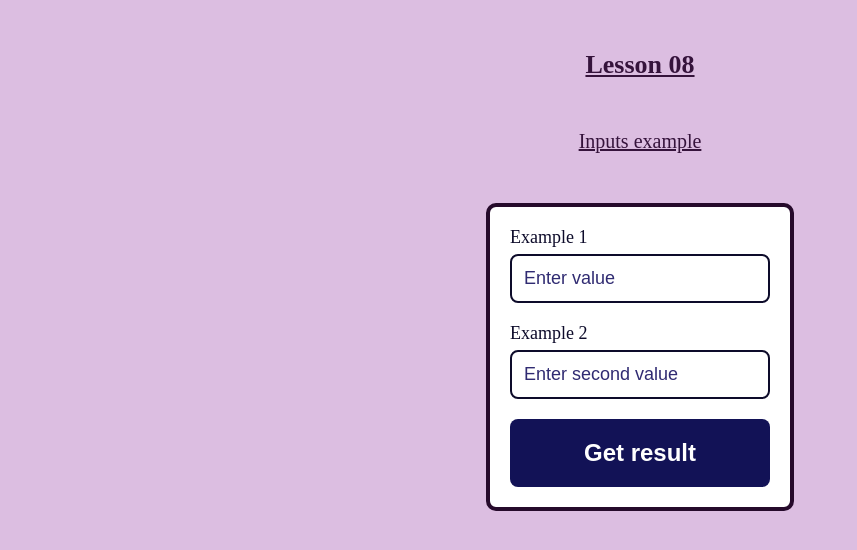
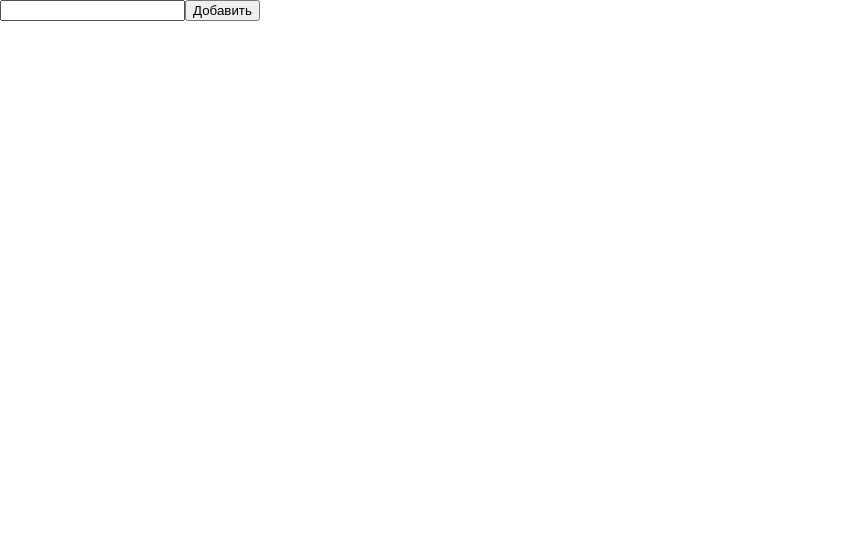
Before and after one commit to iwan-semjonow-dev/78_react_ts, a React (Vite) app: page / in a window 1280 px wide. Shown: the top 550 px of the page, without its empty margins (0-857 px from the left). Built offline with nearby package versions, Linux system fonts and the light colour scheme.

Commit message:
Add lesson 09 and homework 09

```diff
--- a/src/App.tsx
+++ b/src/App.tsx
@@ -3,7 +3,8 @@ import GlobalStyles from "./styles/GlobalStyles";
 // import Lesson05 from "./lessons/Lesson05/Lesson05";
 // import Lesson06 from "./lessons/Lesson06/Lesson06";
 // import Lesson07 from "./lessons/Lesson07/Lesson07";
-import Lesson08 from "./lessons/Lesson08/Lesson08";
+// import Lesson08 from "./lessons/Lesson08/Lesson08";
+import Lesson09 from "./lessons/Lesson09/Lesson09";
 // Homeworks imports
 function App() {
   return (
@@ -19,7 +20,8 @@ function App() {
       {/* Lesson 07. Styling components */}
       {/* <Lesson07/> */}
       {/* Lesson 08. Controlled and uncontrolled components */}
-      <Lesson08 />
+      {/* <Lesson08 /> */}
+      <Lesson09 />
     </>
   );
 }
--- /dev/null
+++ b/src/components/ToDoList/ToDoList.tsx
@@ -0,0 +1,19 @@
+interface ToDoListProps {
+    tasks: string[];
+    deleteTask: (index: number) => void;
+}
+
+function ToDoList({ tasks, deleteTask }: ToDoListProps) {
+    return (
+        <div>
+            {tasks.map((item, index) => (
+                <div key={index}>
+                    {item}
+                    <button onClick={() => deleteTask(index)}>X</button>
+                </div>
+            ))}
+        </div>
+    );
+}
+
+export default ToDoList;
--- /dev/null
+++ b/src/lessons/Lesson09/Lesson09.tsx
@@ -0,0 +1,48 @@
+import ToDoList from "../../components/ToDoList/ToDoList";
+
+import { useState, type ChangeEvent } from "react";
+
+function Lesson09() {
+
+    const [task, setTask] = useState("");
+    const [tasks, setTasks] = useState<string[]>([]);
+    const [error, setError] = useState("");
+
+    const addTask = () => {
+        if (task === "") {
+            setError("Введите задачу");
+            return;
+        }
+
+        setTasks([task, ...tasks]);
+        setTask("");
+        setError("");
+    };
+
+    const inputChange = (event: ChangeEvent<HTMLInputElement>) => {
+        setTask(event.target.value);
+        setError("");
+    };
+
+    const deleteTask = (index: number) => {
+        const newTasks = tasks.filter((_, itemIndex) => itemIndex !== index);
+        setTasks(newTasks);
+    };
+
+    return (
+        <div>
+            <input
+                type="text"
+                value={task}
+                onChange={inputChange}
+            />
+            <button onClick={addTask}>Добавить</button>
+
+            {error && <div>{error}</div>}
+
+            <ToDoList tasks={tasks} deleteTask={deleteTask} />
+        </div>
+    );
+}
+
+export default Lesson09
```
Also changed, not shown: src/lessons/Lesson09/styles.ts (added).
